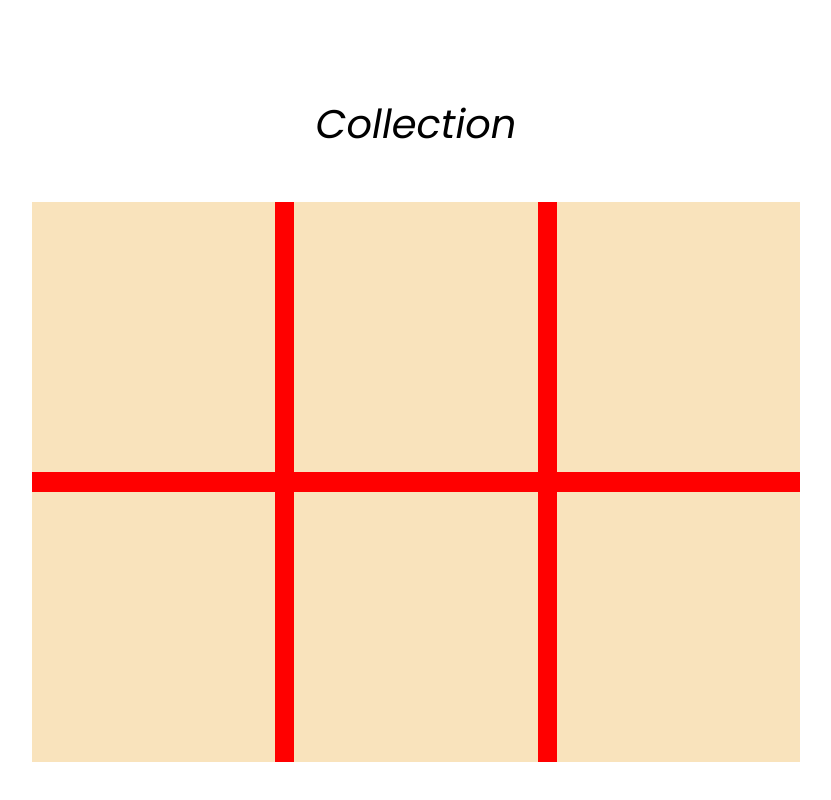
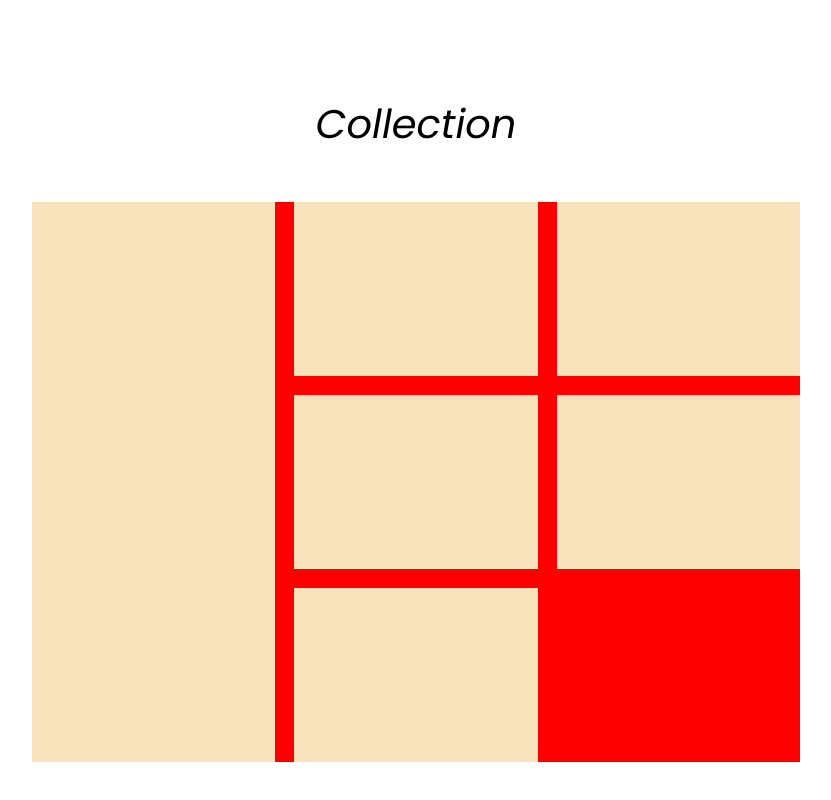
Before and after one commit to MrMuhammadIrfan/E-Commerce-Website, a plain HTML site: page index.html in a window 1280 px wide. Shown: the part 3106-3906 px from the top of the page, without its empty margins (224-1055 px from the left). Drawn offline with Linux system fonts and the light colour scheme; a web font is replaced by a local one.

Commit message:
section initialized

```diff
--- a/style.css
+++ b/style.css
@@ -295,6 +295,9 @@ background-color: var(--dark-blue);
     grid-template-columns: repeat(3, 1fr);
     gap: 1.2rem;
 }
+.grid-card:nth-child(1){
+    grid-row: 1/4;
+}
 .grid-card{
     background-color: var(--light-peach);
 }
```
